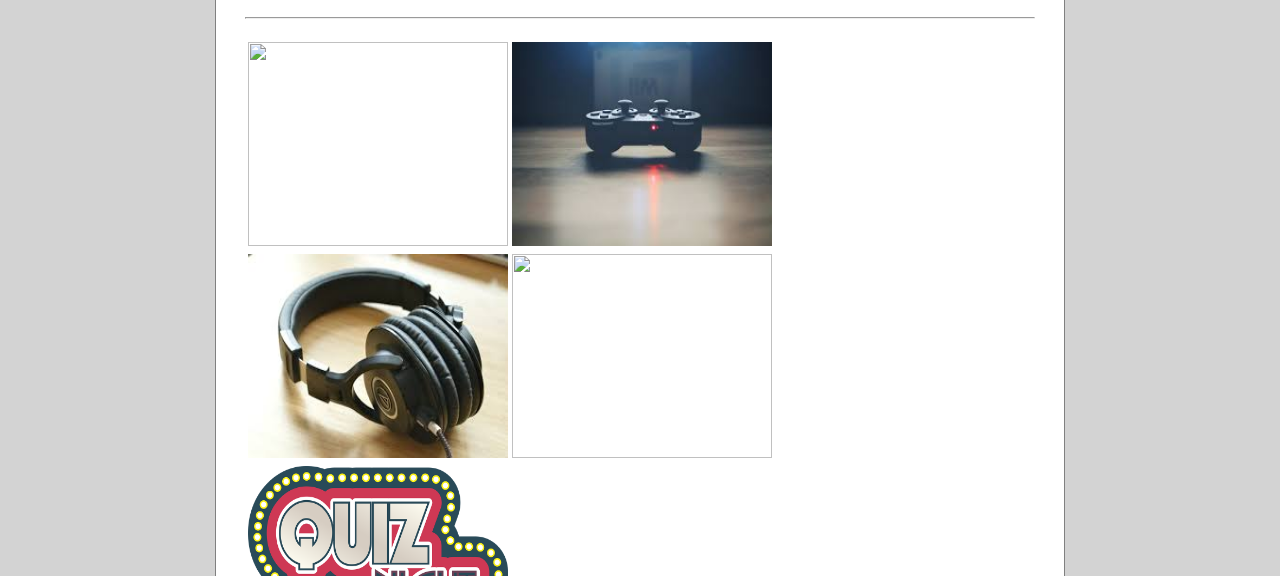
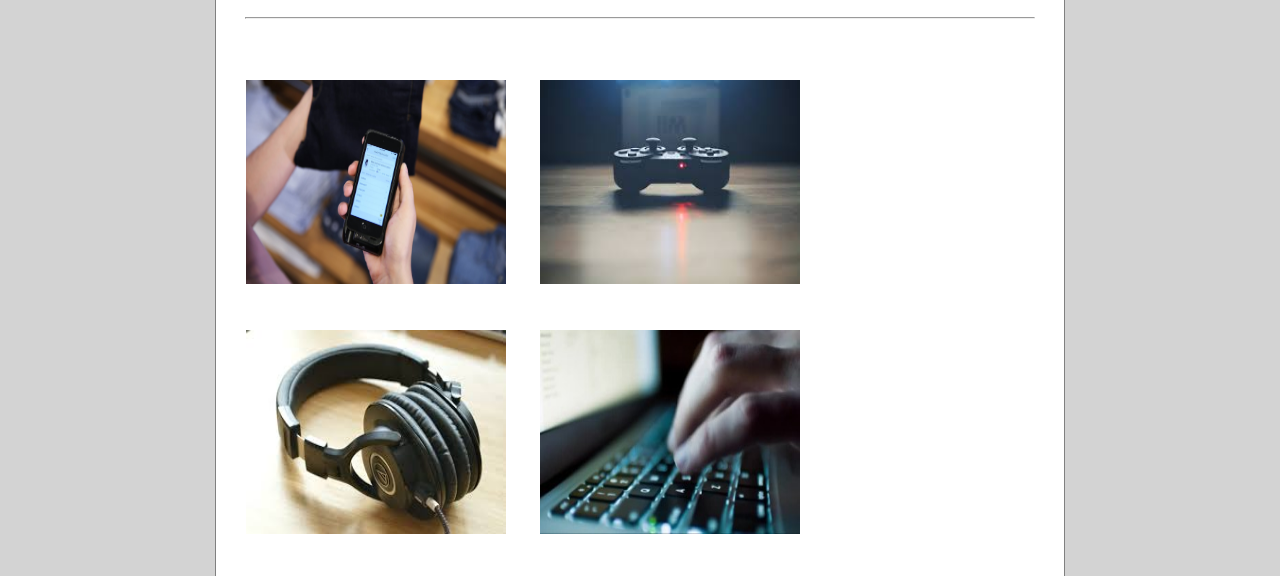
Before and after one commit to pwidders/personal-portfolio, a plain HTML site: page portfolio.html in a window 1280 px wide. Shown: the part 157-733 px from the top of the page. Drawn offline with Linux system fonts and the light colour scheme.

Commit message:
fixed some css linking and table ajustments for the portfolio gallery page

```diff
--- a/assets/css/style.css
+++ b/assets/css/style.css
@@ -90,7 +90,7 @@ main {
     border-style: groove;
     border-width: .5px;
     border-color: grey;
-    margin: 90px 0px 0px 0px;
+    margin: 90px 0px 20px 0px;
 }
 
 #main-content-heading {
@@ -130,10 +130,12 @@ footer {
 img {
      width: 260px;
      height: 204px;
+     margin-right: 30px;
  }
 
 #gallery {
-    border-spacing: 5px 50px 25px 0px;
+    padding-top: -30px;
+    border-spacing: 0px 40px;
 }
 
 .row {
--- a/portfolio.html
+++ b/portfolio.html
@@ -35,14 +35,14 @@
             <table id="gallery">
                 <tr>
                     <td>
-                        <img src="../01-Personal-Portfolio/assets/images/cellphone.jpg">
+                        <img src="assets/images/cellphone.jpg">
                         <img src="assets/images/gaming.jpg">
                     </td>
                 </tr>
                 <tr>
                     <td>
                         <img src="assets/images/headphones.jpg">
-                        <img src="../01-Personal-Portfolio/assets/images/keyboard.jpg">
+                        <img src="assets/images/keyboard.jpg">
                     </td>
                 </tr>
                 <tr>
```
Also changed, not shown: index.html (+1 -1 lines).
